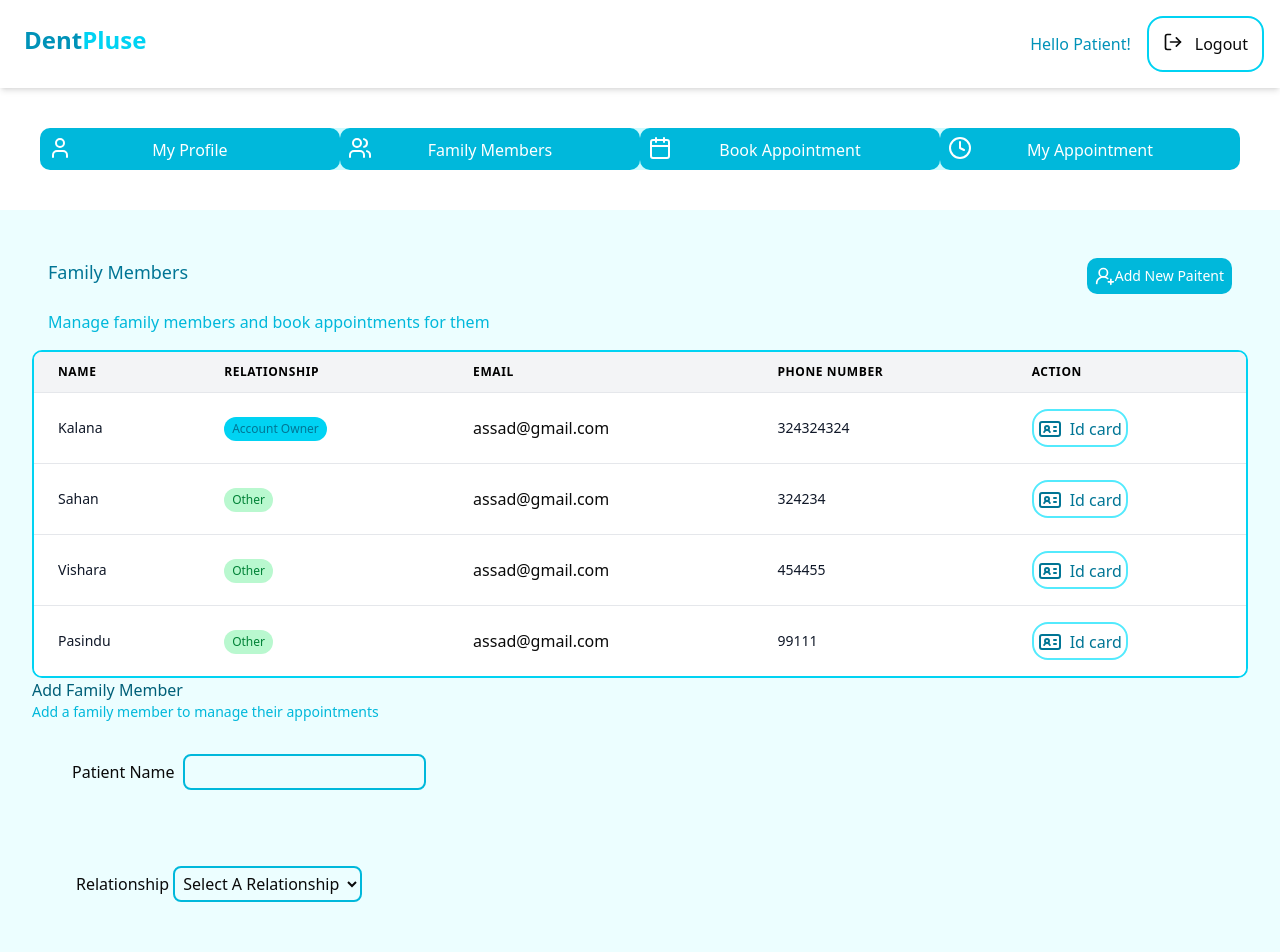
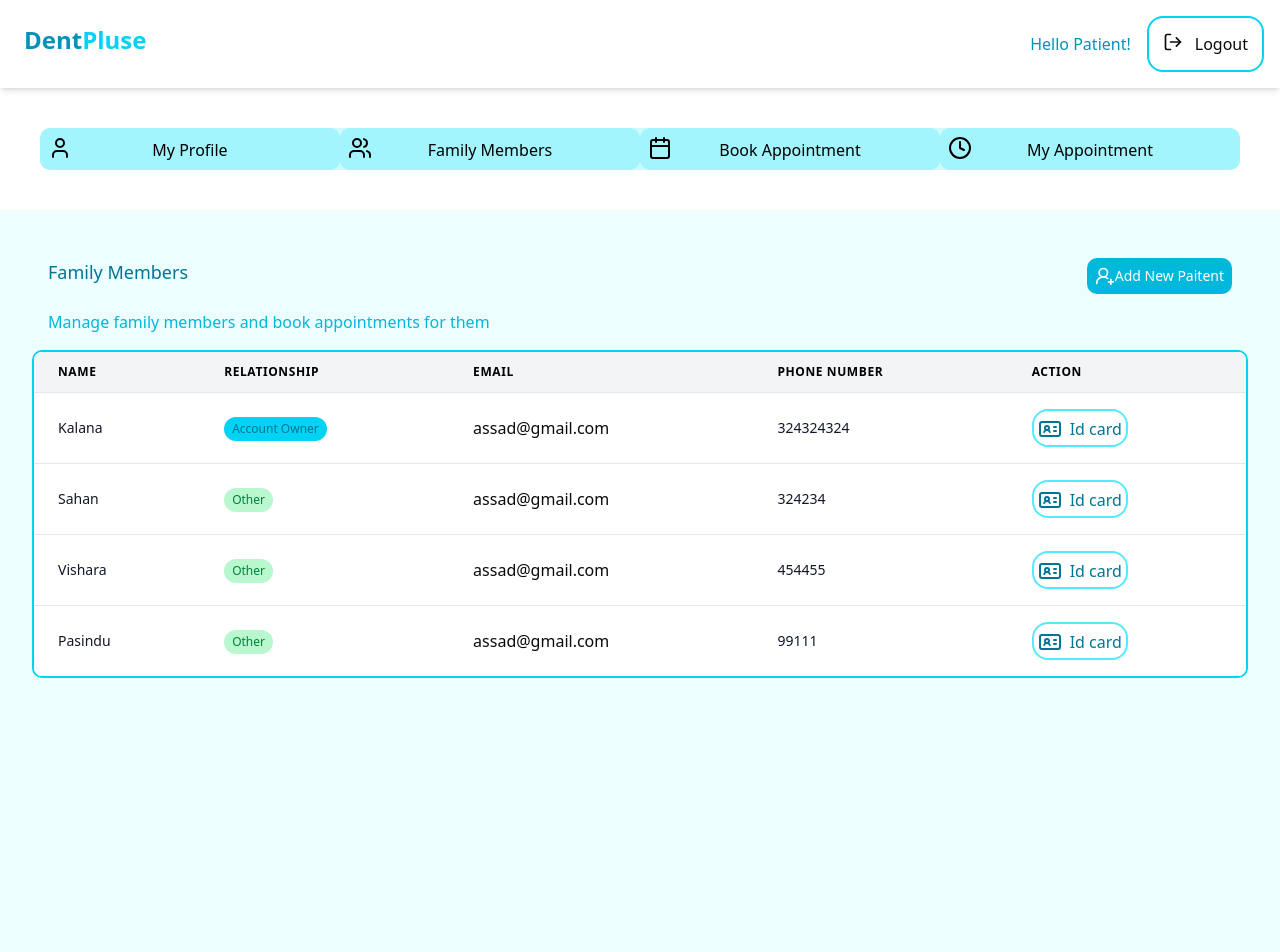
Before and after one commit to HVPasindu/DentPulse, a React app in the folder frontend/: page /patient/family in a window 1280 px wide. Shown: the top 952 px of the page. Built offline with nearby package versions, Linux system fonts and the light colour scheme; the HTML template or start-up script is replaced by a standard one.

Commit message:
fix popupform

```diff
--- a/frontend/src/App.jsx
+++ b/frontend/src/App.jsx
@@ -11,6 +11,7 @@ function App() {
     <BrowserRouter>
       <Routes>
         <Route path="/patient" element={<Layout />}>
+          <Route index element={<PaitentProfile/>}/>
           <Route path="family" element={<FamilyMembers />} />
           <Route path="bookappointments" element={<FamilyMembers />} />
           <Route path="myappointments" element={<FamilyMembers />} />
--- a/frontend/src/PatientPages/FamilyMember/FamilyMembers.jsx
+++ b/frontend/src/PatientPages/FamilyMember/FamilyMembers.jsx
@@ -2,9 +2,52 @@ import React from "react";
 import { paitentdata } from "../data/paitentdata";
 import { IdCard, UserRoundPlus } from "lucide-react";
 import { PopupForm } from "./PopupForm";
+import { useState } from "react";
 
 export const FamilyMembers = () => {
+
   // table data in the data/patientdata
+
+
+
+
+    const [Isopen, setIsOpen] = useState(false);
+  const [formData, setFormData] = useState({
+    name: "",
+    relationship: "",
+    phone: "",
+    email: "",
+    address: "",
+  });
+
+  const handleChange = (e) => {
+    setFormData({
+      ...formData,
+      [e.target.name]: e.taget.value,
+    });
+  };
+
+  const handleSubmit = () => {
+    console.log("form submitted!", formData);
+    setIsOpen(false);
+    setFormData({
+      name: "",
+      relationship: "",
+      phone: "",
+      email: "",
+      address: "",
+    });
+  };
+
+  const openModal=()=>{
+    setIsOpen(true);
+  };
+
+  const closeModal=()=>{
+
+    setIsOpen(false);
+  };
+
   return (
 
     <div className="p-8 bg-cyan-50 min-h-screen">
@@ -17,7 +60,7 @@ export const FamilyMembers = () => {
             </h1>
           </div>
           <div className="">
-            <button className=" rounded-lg bg-cyan-500 text-white hover:bg-cyan-700 p-2">
+            <button className=" rounded-lg bg-cyan-500 text-white hover:bg-cyan-700 p-2 " onClick={openModal}>
               <div className="flex flex-row">
                 <UserRoundPlus className="size-5"/>
                    <h1 className="text-sm">Add New Paitent</h1>
@@ -94,7 +137,11 @@ export const FamilyMembers = () => {
           </table>
         </div>
       </div>
-      <PopupForm/>
+      <div>
+                {Isopen && <PopupForm closeModal={closeModal} handleChange={handleChange}/>}
+      </div>
+
+
     </div>
   );
 };
--- a/frontend/src/PatientPages/FamilyMember/PopupForm.jsx
+++ b/frontend/src/PatientPages/FamilyMember/PopupForm.jsx
@@ -1,6 +1,6 @@
 import React from "react";
 import { useState } from "react";
-
+import { X } from "lucide-react";
 const inputs = [
   {
     id: "1",
@@ -25,31 +25,56 @@ const inputs = [
   },
   {
     id: "5",
+    name: "Date Of Birth",
+    type: "date",
+  },
+  {
+    id: "6",
     name: "Address",
     type: "text",
   },
 ];
-export const PopupForm = () => {
-  const [Isopen, setIsOpen] = useState(false);
+export const PopupForm = ({closeModal,handleChange}) => {
+  return (
+    <div className=" bg-white  border-2 border-cyan-400 rounded-lg w-[25%]">
+      <div className="pl-9 py-2 ">
+        <div className="flex flex-row justify-evenly items-center">
+          <div>
+            <h1 className="text-cyan-800 text-md">
+              Add Family Member
+              <br />
+              <span className="text-cyan-400">
+                Add a family member to manage their appointments
+              </span>
+            </h1>
+          </div>
+          <div>
+            <X className="cursor-pointer hover:text-cyan-600" onClick={closeModal}/>
+          </div>
+        </div>
 
-  return (
-    <div>
-      <div>
-        <h1 className="text-cyan-800 text-md">Add Family Member</h1>
-        <h1 className="text-cyan-500 text-sm">
-          Add a family member to manage their appointments
-        </h1>
+        <div className="flex flex-col pl-5">
           <form>
             {inputs.map((input) => (
-            <div className="p-8">
+              <div className="p-2.5">
                 {input.type === "select" ? (
                   <>
-                  <div className="p-3">
-                    <label>{input.name} </label>
+                    <div className="p-2">
+                      <label className="font-medium text-cyan-700 py-2.5">
+                        {input.name}{" "}
+                      </label>
+                      <br />
                       <select className="border-2 border-cyan-500 rounded-md p-1">
-                      <option selected>Select A Relationship</option>
+                        <option selected className="border-2 border-cyan-400">
+                          {" "}
+                          Select A Relationship{" "}
+                        </option>
                         {input.options.map((option, index) => (
-                        <option key={option} value={option}>
+                          <option
+                            key={option}
+                            value={option}
+                            className="border-2 border-cyan-400"
+                          >
                             {option}
                           </option>
                         ))}
@@ -58,16 +83,32 @@ export const PopupForm = () => {
                   </>
                 ) : (
                   <div className="">
-                  <label className="p-2">{input.name}</label>
+                    <label
+                      className="p-2 font-medium text-cyan-700 py-1.5
+                  "
+                    >
+                      {input.name}
+                    </label>
+                    <br />
                     <input
                       type={input.type}
-                    className="border-2 border-cyan-500  rounded-md p-1"
+                      className="border-2 border-cyan-500  rounded-md p-1  "
+                      placeholder={input.name}
                     />
                   </div>
                 )}
               </div>
             ))}
+            <div className="py-2.5 flex flex-row ">
+              <button className=" p-2.5 text-white bg-cyan-500 hover:bg-cyan-700 rounded-2xl w-50 " onClick={handleChange}>
+                Add Family Member
+              </button>
+              <button className="p-2.5 hover:bg-gray-300  border-2 border-gray-100 rounded-2xl w-40" onClick={closeModal}>
+                Cancel
+              </button>
+            </div>
           </form>
+        </div>
       </div>
     </div>
   );
--- a/frontend/src/PatientPages/MyProfile/PaitentProfile.jsx
+++ b/frontend/src/PatientPages/MyProfile/PaitentProfile.jsx
@@ -8,17 +8,12 @@ import { NavigationButtons } from "../StaticPages/NavigationButtons";
 const MainInterface = () => {
   return (
     <>
-      <div className="">
-        <div>
-          <PatientHeader />
-        </div>
-        <div className="">
-          <NavigationButtons />
-        </div>
+
+
         <div className="">
 
           <PatientIdCard />
-        </div>
+
       </div>
     </>
   );
--- a/frontend/src/PatientPages/StaticPages/NavigationButtons.jsx
+++ b/frontend/src/PatientPages/StaticPages/NavigationButtons.jsx
@@ -6,25 +6,25 @@ export const NavigationButtons = () => {
 
 
     <div className="bg-cyan-100 rounded-2xl grid justify-between grid-cols-1 md:grid-cols-2 lg:grid-cols-4 m-10">
-      <button className="bg-cyan-500 hover:bg-cyan-700 rounded-lg text-white p-2">
+      <button className="bg-cyan-200 hover:bg-cyan-700 rounded-lg text-black p-2  hover:text-white">
         <div className="size-0.5">
             <User />
         </div>
         My Profile
       </button>
-      <button className="bg-cyan-500 hover:bg-cyan-700 rounded-lg text-white p-2 ">
+      <button className="bg-cyan-200 hover:bg-cyan-700 rounded-lg text-black p-2  hover:text-white">
         <div className="size-0.5">
             <Users />
         </div>
         Family Members
       </button>
-      <button className="bg-cyan-500 hover:bg-cyan-700 rounded-lg text-white p-2">
-        <div className=" size-0.5">
+      <button className="bg-cyan-200 hover:bg-cyan-700 rounded-lg text-black p-2 hover:text-white">
+        <div className="size-0.5">
           <Calendar />
         </div>
         Book Appointment
       </button>
-      <button className="bg-cyan-500 hover:bg-cyan-700 rounded-lg text-white p-2 ">
+      <button className="bg-cyan-200 hover:bg-cyan-700 rounded-lg text-black p-2  hover:text-white">
         <div className="size-0.5">
             <Clock />
         </div>
```
Lines whose indentation alone changed are shown as unchanged.
